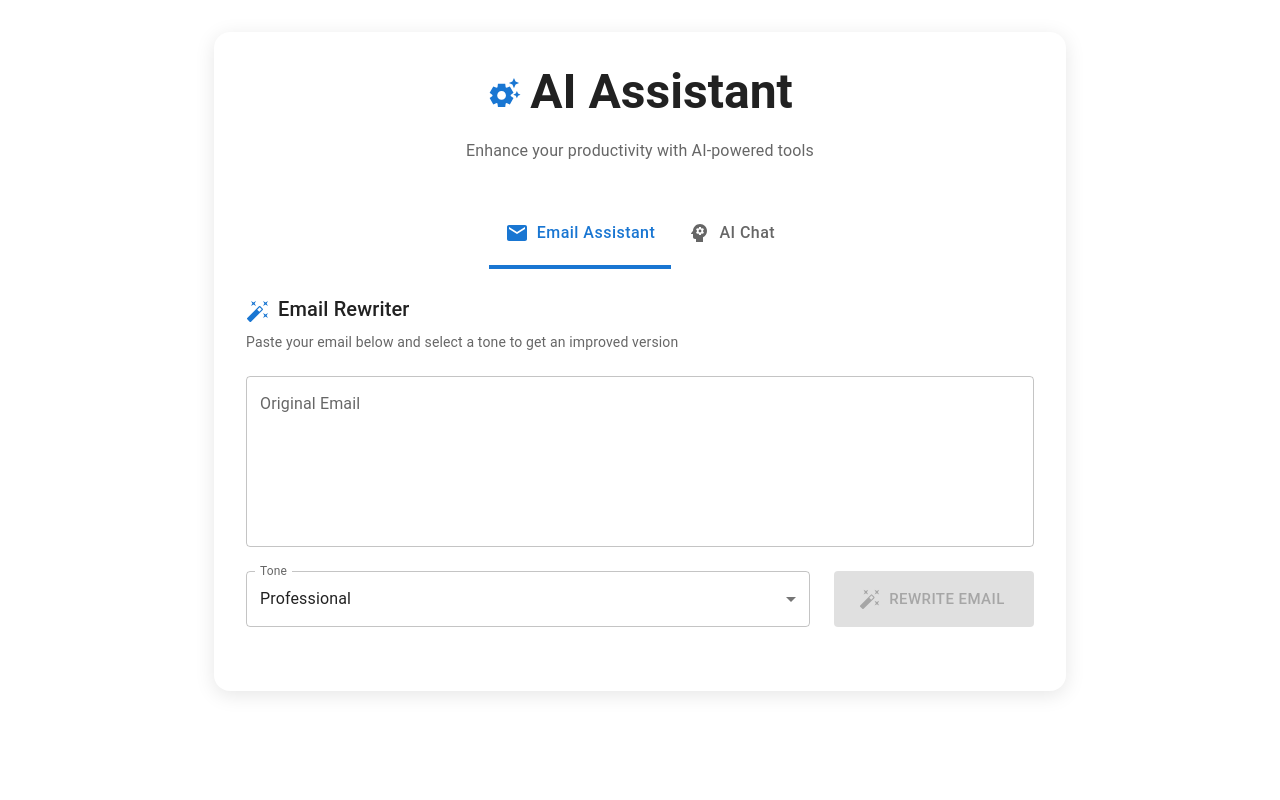
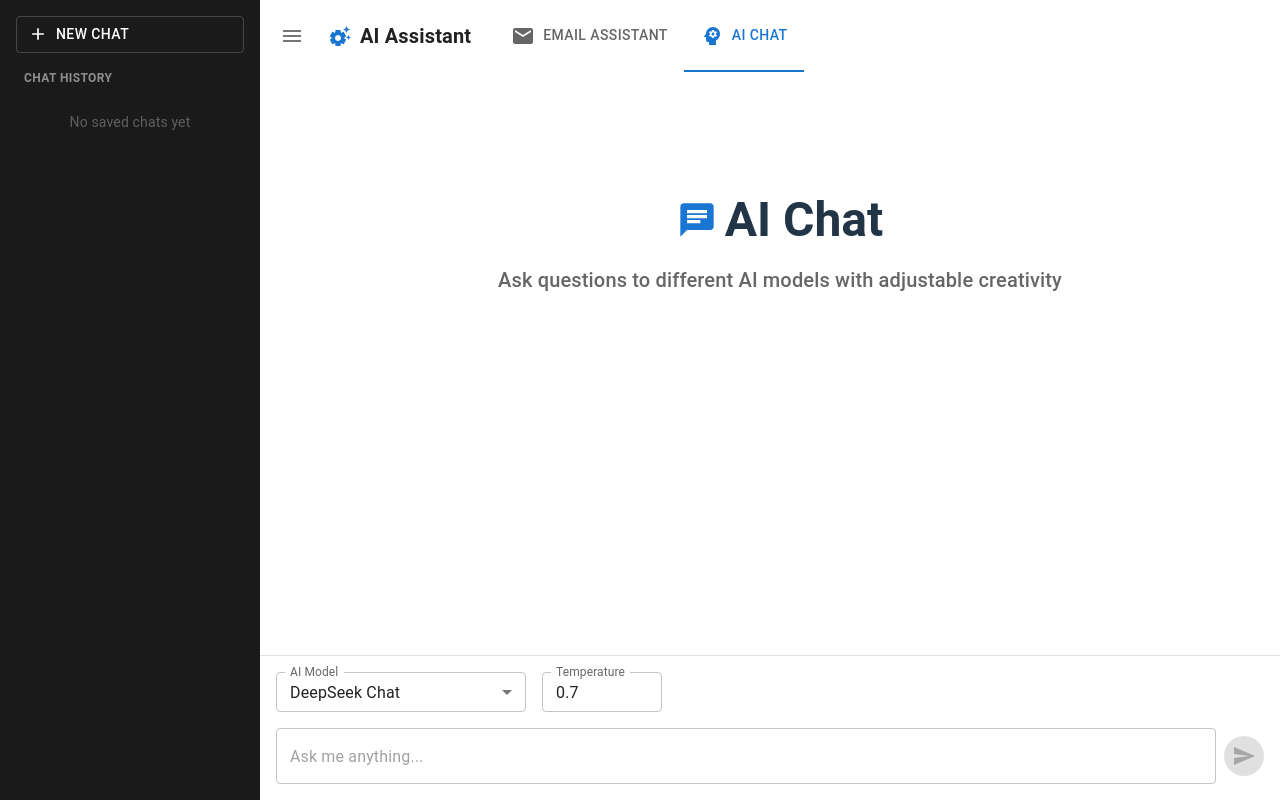
Before and after one commit to SebuBergman/AI_assistant_frontend, a React (Vite) app: page / in a window 1280 px wide. Built offline with nearby package versions, Linux system fonts and the light colour scheme.

Commit message:
Refactor: redid the whole UI to resemble chatgpt's chat screen

```diff
--- a/src/pages/Home.tsx
+++ b/src/pages/Home.tsx
@@ -1,89 +1,60 @@
-import { useState } from "react";
+
+import React, { useState, useRef, useEffect } from 'react';
 import {
   Box,
   Button,
-  Container,
+  TextField,
+  Select,
   MenuItem,
-  Select,
-  TextField,
   Typography,
-  Paper,
-  Avatar,
+  IconButton,
+  Drawer,
+  AppBar,
+  Toolbar,
+  Tab,
+  Tabs,
   LinearProgress,
-  Divider,
-  Tabs,
-  Tab,
-  styled,
-  useTheme,
+  Alert,
   FormControl,
   InputLabel,
-  Alert,
-} from "@mui/material";
-import { rewriteEmail, askAI } from "../components/API_requests";
-import { tones, deepseekModels, chatgptModels, claudeModels } from "../components/data";
+  ListSubheader,
+} from '@mui/material';
 import {
+  Menu as MenuIcon,
+  Add as AddIcon,
   Email,
+  Psychology,
+  AutoFixHigh,
   Chat,
-  AutoFixHigh,
-  Psychology,
+  Send,
   SettingsSuggest,
-  Lightbulb,
-  Maximize,
-} from "@mui/icons-material";
-import { Streamdown } from "streamdown";
+  Close as CloseIcon,
+} from '@mui/icons-material';
+import { useTheme } from '@mui/material/styles';
 
-const StyledPaper = styled(Paper)(({ theme }) => ({
-  padding: theme.spacing(4),
-  borderRadius: "16px",
-  boxShadow: "0px 4px 20px rgba(0, 0, 0, 0.1)",
-  background: theme.palette.background.paper,
-}));
+import { askAI, rewriteEmail } from '../components/API_requests';
+import { chatgptModels, claudeModels, deepseekModels, tones } from '../components/data';
 
-const FeatureTabs = styled(Tabs)({
-  marginBottom: "24px",
-  "& .MuiTabs-indicator": {
-    height: 4,
-  },
-});
+export default function AIAssistant() {
+  const theme = useTheme();
+  const [sidebarOpen, setSidebarOpen] = useState(true);
+  const [activeFeature, setActiveFeature] = useState('ai');
+  const [prompt, setPrompt] = useState('');
+  const [email, setEmail] = useState('');
+  const [tone, setTone] = useState('professional');
+  const [selectedModel, setSelectedModel] = useState('deepseek-chat');
+  const [temperature, setTemperature] = useState(0.7);
+  const [loading, setLoading] = useState(false);
+  const [isStreaming, setIsStreaming] = useState(false);
+  const [response, setResponse] = useState('');
+  const [result, setResult] = useState('');
+  const [reasoning, setReasoning] = useState('');
+  const [error, setError] = useState('');
+  const chatEndRef = useRef<HTMLDivElement | null>(null);
 
-const FeatureTab = styled(Tab)(({ theme }) => ({
-  textTransform: "none",
-  fontSize: "1rem",
-  fontWeight: 500,
-  minWidth: "120px",
-  "&.Mui-selected": {
-    color: theme.palette.primary.main,
-  },
-}));
-
-export default function Home() {
-  const theme = useTheme();
-  const [activeFeature, setActiveFeature] = useState<"email" | "ai">("email");
-  const [email, setEmail] = useState("");
-  const [tone, setTone] = useState("professional");
-  const [prompt, setPrompt] = useState("");
-  const [result, setResult] = useState("");
-  const [loading, setLoading] = useState(false);
-  const [selectedModel, setSelectedModel] = useState("deepseek-chat");
-  const [temperature, setTemperature] = useState(0.7);
-  const [error, setError] = useState("");
-
-  const [response, setResponse] = useState('');
-  const [reasoning, setReasoning] = useState('');
-  const [isStreaming, setIsStreaming] = useState(false);
-
-  const handleEmailSubmit = async () => {
-    setLoading(true);
-    setResult("");
-    try {
-      const response = await rewriteEmail(email, tone);
-      setResult(response);
-    } catch (err) {
-      setError("Failed to rewrite email. Please try again.");
-    } finally {
-      setLoading(false);
-    }
-  };
+  useEffect(() => {
+    chatEndRef.current?.scrollIntoView({ behavior: 'smooth' });
+  }, [response, result, reasoning]);
 
   const handleStream = async () => {
     if (!prompt || !selectedModel) return;
@@ -133,7 +104,6 @@ export default function Home() {
                 break;
               }
 
-              // Handle different content types (for deepseek-reasoner)
               if (data.type === "reasoning") {
                 setReasoning((prev) => prev + data.content);
               } else if (data.type === "content" || data.content) {
@@ -145,90 +115,303 @@ export default function Home() {
           }
         }
       }
-    } catch (error: any) {
+    } catch (error) {
       console.error("Streaming error:", error);
-      setError(`Streaming error: ${error.message || "Unknown error"}`);
+      setError(`Streaming error: ${error || "Unknown error"}`);
     } finally {
       setIsStreaming(false);
       setLoading(false);
+      setCurrentInput('');
+    }
+  };
+
+  const handleEmailSubmit = async () => {
+    setLoading(true);
+    setResult("");
+    setError("");
+    try {
+      const response = await rewriteEmail(email, tone);
+      setResult(response);
+    } catch (err) {
+      setError("Failed to rewrite email. Please try again.");
+    } finally {
+      setLoading(false);
+      setCurrentInput('');
+    }
+  };
+
+  const handleSend = () => {
+    if (activeFeature === 'email') {
+      handleEmailSubmit();
+    } else {
+      handleStream();
+    }
+  };
+
+  const currentInput = activeFeature === 'email' ? email : prompt;
+  const setCurrentInput = (value: React.SetStateAction<string>) => {
+    if (activeFeature === 'email') {
+      setEmail(value);
+    } else {
+      setPrompt(value);
     }
   };
 
   return (
-    <Container maxWidth="md" sx={{ py: 4 }}>
-      <StyledPaper>
-        {/* Header */}
-        <Box textAlign="center" mb={4}>
-          <Typography variant="h3" fontWeight="bold" gutterBottom>
-            <Box
-              display="flex"
-              alignItems="center"
-              justifyContent="center"
-              gap={1}
+    <Box sx={{ display: 'flex', height: '100vh', overflow: 'hidden' }}>
+      {/* Sidebar */}
+      <Drawer
+        variant="persistent"
+        open={sidebarOpen}
+        sx={{
+          width: sidebarOpen ? 260 : 0,
+          flexShrink: 0,
+          '& .MuiDrawer-paper': {
+            width: 260,
+            boxSizing: 'border-box',
+            bgcolor: '#1a1a1a',
+            borderRight: 'none',
+          },
+        }}
       >
-              <SettingsSuggest fontSize="large" color="primary" />
+        <Box sx={{ p: 2, display: 'flex', flexDirection: 'column', height: '100%' }}>
+          <Button
+            variant="outlined"
+            startIcon={<AddIcon />}
+            fullWidth
+            sx={{
+              mb: 2,
+              justifyContent: 'flex-start',
+              color: 'white',
+              borderColor: 'rgba(255,255,255,0.2)',
+              '&:hover': {
+                borderColor: 'rgba(255,255,255,0.3)',
+                bgcolor: 'rgba(255,255,255,0.05)',
+              }
+            }}
+          >
+            New Chat
+          </Button>
+
+          <Typography variant="caption" sx={{ px: 1, mb: 1, color: 'rgba(255,255,255,0.5)', fontWeight: 600 }}>
+            CHAT HISTORY
+          </Typography>
+
+          <Box sx={{ flex: 1, overflow: 'auto' }}>
+            <Typography variant="body2" sx={{ px: 1, py: 2, textAlign: 'center', color: 'rgba(255,255,255,0.3)' }}>
+              No saved chats yet
+            </Typography>
+          </Box>
+        </Box>
+      </Drawer>
+
+      {/* Main Content */}
+      <Box sx={{ flex: 1, display: 'flex', flexDirection: 'column', overflow: 'hidden' }}>
+        {/* Top AppBar with Tabs */}
+        <AppBar position="static" color="default" elevation={1} sx={{ bgcolor: 'white' }}>
+          <Toolbar>
+            <IconButton
+              edge="start"
+              onClick={() => setSidebarOpen(!sidebarOpen)}
+              sx={{ mr: 2 }}
+            >
+              <MenuIcon />
+            </IconButton>
+
+            <Box sx={{ display: 'flex', alignItems: 'center', gap: 1, mr: 3 }}>
+              <SettingsSuggest color="primary" />
+              <Typography variant="h6" fontWeight="bold">
                 AI Assistant
-            </Box>
-          </Typography>
-          <Typography variant="subtitle1" color="text.secondary">
-            Enhance your productivity with AI-powered tools
               </Typography>
             </Box>
 
-        {/* Feature Selection Tabs */}
-        <FeatureTabs
-          value={activeFeature === "email" ? 0 : 1}
+            <Tabs
+              value={activeFeature === 'email' ? 0 : 1}
               onChange={(_, newValue) =>
-            setActiveFeature(newValue === 0 ? "email" : "ai")
+                setActiveFeature(newValue === 0 ? 'email' : 'ai')
               }
-          centered
             >
-          <FeatureTab
-            icon={<Email />}
-            iconPosition="start"
-            label="Email Assistant"
-          />
-          <FeatureTab
-            icon={<Psychology />}
-            iconPosition="start"
-            label="AI Chat"
-          />
-        </FeatureTabs>
+              <Tab icon={<Email />} iconPosition="start" label="Email Assistant" />
+              <Tab icon={<Psychology />} iconPosition="start" label="AI Chat" />
+            </Tabs>
+          </Toolbar>
+        </AppBar>
 
-        {/* Error Alert */}
+        {/* Chat Area */}
+        <Box
+          sx={{
+            flex: 1,
+            overflow: 'auto',
+            bgcolor: 'background.default',
+          }}
+        >
+          <Box sx={{ maxWidth: 1000, width: '100%', mx: 'auto', p: 3 }}>
             {error && (
-          <Alert severity="error" sx={{ mb: 3 }} onClose={() => setError("")}>
+              <Alert
+                severity="error"
+                sx={{ mb: 3 }}
+                onClose={() => setError('')}
+                action={
+                  <IconButton size="small" onClick={() => setError('')}>
+                    <CloseIcon fontSize="small" />
+                  </IconButton>
+                }
+              >
                 {error}
               </Alert>
             )}
 
-        {activeFeature === "email" ? (
+            {/* Welcome Message */}
+            {!response && !result && (
+              <Box textAlign="center" py={12}>
+                <Box display="flex" alignItems="center" justifyContent="center" gap={1} mb={2}>
+                  {activeFeature === 'email' ? (
                     <>
-            <Typography variant="h6" fontWeight="medium" gutterBottom>
-              <AutoFixHigh
-                color="primary"
-                sx={{ verticalAlign: "middle", mr: 1 }}
-              />
+                      <AutoFixHigh sx={{ fontSize: 40 }} color="primary" />
+                      <Typography variant="h3" fontWeight="bold">
                         Email Rewriter
                       </Typography>
-            <Typography variant="body2" color="text.secondary" mb={3}>
-              Paste your email below and select a tone to get an improved
-              version
+                    </>
+                  ) : (
+                    <>
+                      <Chat sx={{ fontSize: 40 }} color="primary" />
+                      <Typography variant="h3" fontWeight="bold">
+                        AI Chat
                       </Typography>
+                    </>
+                  )}
+                </Box>
+                <Typography variant="h6" color="text.secondary">
+                  {activeFeature === 'email'
+                    ? 'Paste your email and select a tone to get an improved version'
+                    : 'Ask questions to different AI models with adjustable creativity'}
+                </Typography>
+              </Box>
+            )}
+
+            {loading && <LinearProgress sx={{ mb: 2 }} />}
+
+            {/* Reasoning Display */}
+            {reasoning && (
+              <Box
+                mb={3}
+                p={3}
+                border={`2px dashed ${theme.palette.warning.main}`}
+                borderRadius={2}
+                bgcolor={theme.palette.warning.light + '20'}
+              >
+                <Box display="flex" alignItems="center" gap={1} mb={1}>
+                  <Psychology color="warning" />
+                  <Typography variant="subtitle1" fontWeight="medium">
+                    Reasoning Process
+                  </Typography>
+                </Box>
+                <Typography
+                  variant="body2"
+                  component="pre"
+                  sx={{
+                    fontFamily: 'monospace',
+                    whiteSpace: 'pre-wrap',
+                    wordBreak: 'break-word',
+                  }}
+                >
+                  {reasoning}
+                </Typography>
+              </Box>
+            )}
+
+            {/* Response Display */}
+            {(result || response) && (
+              <Box
+                p={3}
+                border={`1px solid ${theme.palette.divider}`}
+                borderRadius={2}
+                bgcolor="background.paper"
+                boxShadow={1}
+              >
+                <Box display="flex" alignItems="center" gap={1} mb={2}>
+                  {activeFeature === 'email' ? (
+                    <>
+                      <AutoFixHigh color="primary" />
+                      <Typography variant="subtitle1" fontWeight="medium">
+                        Rewritten Email
+                      </Typography>
+                    </>
+                  ) : (
+                    <>
+                      <Chat color="primary" />
+                      <Typography variant="subtitle1" fontWeight="medium">
+                        AI Response
+                      </Typography>
+                    </>
+                  )}
+                </Box>
+                <Typography variant="body1" sx={{ whiteSpace: 'pre-wrap' }}>
+                  {result || response}
+                </Typography>
+              </Box>
+            )}
+
+            <div ref={chatEndRef} />
+          </Box>
+        </Box>
+
+        {/* Bottom Input Area */}
+        <Box
+          sx={{
+            borderTop: `1px solid ${theme.palette.divider}`,
+            bgcolor: 'background.paper',
+            p: 2,
+          }}
+        >
+          <Box sx={{ maxWidth: 1000, mx: 'auto' }}>
+            {/* Controls */}
+            <Box sx={{ display: 'flex', gap: 2, mb: 2, flexWrap: 'wrap' }}>
+              {activeFeature === 'ai' ? (
+                <>
+                  <FormControl size="small" sx={{ minWidth: 250 }}>
+                    <InputLabel>AI Model</InputLabel>
+                    <Select
+                      value={selectedModel}
+                      onChange={(e) => setSelectedModel(e.target.value)}
+                      label="AI Model"
+                    >
+                      <ListSubheader>DeepSeek Models</ListSubheader>
+                      {deepseekModels.map((model) => (
+                        <MenuItem key={model.id} value={model.id}>
+                          {model.name}
+                        </MenuItem>
+                      ))}
+                      <ListSubheader>ChatGPT Models</ListSubheader>
+                      {chatgptModels.map((model) => (
+                        <MenuItem key={model.id} value={model.id}>
+                          {model.name}
+                        </MenuItem>
+                      ))}
+                      <ListSubheader>Claude Models</ListSubheader>
+                      {claudeModels.map((model) => (
+                        <MenuItem key={model.id} value={model.id}>
+                          {model.name}
+                        </MenuItem>
+                      ))}
+                    </Select>
+                  </FormControl>
 
                   <TextField
-              fullWidth
-              multiline
-              rows={6}
-              variant="outlined"
-              label="Original Email"
-              value={email}
-              onChange={(e) => setEmail(e.target.value)}
-              sx={{ mb: 3 }}
+                    size="small"
+                    label="Temperature"
+                    type="number"
+                    value={temperature}
+                    onChange={(e) => {
+                      const val = parseFloat(e.target.value);
+                      if (val >= 0 && val <= 2) setTemperature(val);
+                    }}
+                    inputProps={{ min: 0, max: 2, step: 0.1 }}
+                    sx={{ width: 120 }}
                   />
-
-            <Box display="flex" gap={3} mb={4}>
-              <FormControl fullWidth>
+                </>
+              ) : (
+                <FormControl size="small" sx={{ minWidth: 200 }}>
                   <InputLabel>Tone</InputLabel>
                   <Select
                     value={tone}
@@ -242,223 +425,47 @@ export default function Home() {
                     ))}
                   </Select>
                 </FormControl>
+              )}
+            </Box>
 
-              <Button
-                variant="contained"
-                size="large"
-                onClick={handleEmailSubmit}
-                disabled={loading || !email.trim()}
-                sx={{ minWidth: 200 }}
-                startIcon={<AutoFixHigh />}
-              >
-                {loading ? "Rewriting..." : "Rewrite Email"}
-              </Button>
-            </Box>
-          </>
-        ) : (
-          <>
-            <Typography variant="h6" fontWeight="medium" gutterBottom>
-              <Chat color="primary" sx={{ verticalAlign: "middle", mr: 1 }} />
-              AI Chat
-            </Typography>
-            <Typography variant="body2" color="text.secondary" mb={3}>
-              Ask questions to different AI models with adjustable creativity
-            </Typography>
-
+            {/* Input Box */}
+            <Box sx={{ display: 'flex', gap: 1, alignItems: 'center' }}>
               <TextField
                 fullWidth
                 multiline
-              rows={6}
+                maxRows={6}
+                value={currentInput}
+                onChange={(e) => setCurrentInput(e.target.value)}
+                placeholder={
+                  activeFeature === 'email'
+                    ? 'Paste your email here...'
+                    : 'Ask me anything...'
+                }
                 variant="outlined"
-              label="Your question or prompt"
-              value={prompt}
-              onChange={(e) => setPrompt(e.target.value)}
-              sx={{ mb: 3 }}
+                onKeyPress={(e) => {
+                  if (e.key === 'Enter' && !e.shiftKey) {
+                    e.preventDefault();
+                    handleSend();
+                  }
+                }}
               />
-
-            <Box display="flex" gap={3} mb={4} flexWrap="wrap">
-              <FormControl sx={{ flex: 1, minWidth: 200 }}>
-                <InputLabel>AI Model</InputLabel>
-                <Select
-                  value={selectedModel}
-                  onChange={(e) => setSelectedModel(e.target.value)}
-                  label="AI Model"
-                >
-                  <Box px={2} py={1}>
-                    <Typography variant="overline" color="text.secondary">
-                      DeepSeek Models for chat and reasoning
-                    </Typography>
-                  </Box>
-                  {deepseekModels.map((model) => (
-                    <MenuItem key={model.id} value={model.id}>
-                      <Box display="flex" alignItems="center" gap={2}>
-                        <Avatar
+              <IconButton
+                color="primary"
+                onClick={handleSend}
+                disabled={loading || isStreaming || !currentInput.trim()}
                 sx={{
-                            width: 24,
-                            height: 24,
-                            bgcolor: theme.palette.primary.main,
+                  bgcolor: 'primary.main',
+                  color: 'white',
+                  '&:hover': { bgcolor: 'primary.dark' },
+                  '&.Mui-disabled': { bgcolor: 'action.disabledBackground' },
                 }}
               >
-                          <Typography variant="caption">DS</Typography>
-                        </Avatar>
-                        <Box>
-                          <Typography>{model.name}</Typography>
-                          <Typography variant="caption" color="text.secondary">
-                            {model.description}
-                          </Typography>
+                <Send />
+              </IconButton>
             </Box>
           </Box>
-                    </MenuItem>
-                  ))}
-
-                  <Divider sx={{ my: 1 }} />
-
-                  <Box px={2} py={1}>
-                    <Typography variant="overline" color="text.secondary">
-                      ChatGPT Models for various tasks
-                    </Typography>
-                  </Box>
-                  {chatgptModels.map((model) => (
-                    <MenuItem key={model.id} value={model.id}>
-                      <Box display="flex" alignItems="center" gap={2}>
-                        <Avatar
-                          sx={{
-                            width: 24,
-                            height: 24,
-                            bgcolor: theme.palette.success.main,
-                          }}
-                        >
-                          <Typography variant="caption">GPT</Typography>
-                        </Avatar>
-                        <Box>
-                          <Typography>{model.name}</Typography>
-                          <Typography variant="caption" color="text.secondary">
-                            {model.description}
-                          </Typography>
         </Box>
       </Box>
-                    </MenuItem>
-                  ))}
-
-                  <Box px={2} py={1}>
-                    <Typography variant="overline" color="text.secondary">
-                      Claude Models for programming
-                    </Typography>
     </Box>
-                  {claudeModels.map((model) => (
-                    <MenuItem key={model.id} value={model.id}>
-                      <Box display="flex" alignItems="center" gap={2}>
-                        <Avatar
-                          sx={{
-                            width: 24,
-                            height: 24,
-                            bgcolor: theme.palette.error.main,
-                          }}
-                        >
-                          <Typography variant="caption">Cld</Typography>
-                        </Avatar>
-                        <Box>
-                          <Typography>{model.name}</Typography>
-                          <Typography variant="caption" color="text.secondary">
-                            {model.description}
-                          </Typography>
-                        </Box>
-                      </Box>
-                    </MenuItem>
-                  ))}
-                </Select>
-              </FormControl>
-
-              <FormControl sx={{ width: 180 }}>
-                <TextField
-                  label="Creativity"
-                  type="number"
-                  value={temperature}
-                  onChange={(e) => {
-                    const val = parseFloat(e.target.value);
-                    if (val >= 0 && val <= 2) setTemperature(val);
-                  }}
-                  inputProps={{
-                    min: 0,
-                    max: 2,
-                    step: 0.1,
-                  }}
-                  helperText="0 = precise, 1 = creative"
-                />
-              </FormControl>
-
-              <Button
-                variant="contained"
-                size="large"
-                onClick={handleStream}
-                disabled={
-                  loading || isStreaming || !prompt.trim() || !selectedModel
-                }
-                sx={{
-                  minWidth: 120,
-                }}
-                startIcon={<Lightbulb />}
-              >
-                {isStreaming ? "Streaming..." : "Ask AI"}
-              </Button>
-            </Box>
-          </>
-        )}
-
-        {loading && <LinearProgress sx={{ mb: 3 }} />}
-
-        {/* Reasoning Display (for deepseek-reasoner) */}
-        {reasoning && (
-          <Box
-            mt={4}
-            p={3}
-            border={`2px dashed ${theme.palette.warning.main}`}
-            borderRadius="12px"
-            bgcolor={theme.palette.warning.light + "20"}
-          >
-            <Typography variant="h6" fontWeight="medium" gutterBottom>
-              <Box display="flex" alignItems="center" gap={1}>
-                <Psychology color="warning" />
-                Reasoning Process
-              </Box>
-            </Typography>
-            <Typography
-              variant="body1"
-              whiteSpace="pre-wrap"
-              sx={{ fontFamily: "monospace", fontSize: "0.9rem" }}
-            >
-              {reasoning}
-            </Typography>
-          </Box>
-        )}
-
-        {(result || response) && (
-          <Box
-            mt={4}
-            p={3}
-            border={`1px solid ${theme.palette.divider}`}
-            borderRadius="12px"
-            bgcolor={theme.palette.background.default}
-          >
-            <Typography variant="h6" fontWeight="medium" gutterBottom>
-              {activeFeature === "email" ? (
-                <Box display="flex" alignItems="center" gap={1}>
-                  <AutoFixHigh color="primary" />
-                  Rewritten Email
-                </Box>
-              ) : (
-                <Box display="flex" alignItems="center" gap={1}>
-                  <Chat color="primary" />
-                  AI Response
-                </Box>
-              )}
-            </Typography>
-            <Streamdown>
-              {result || response}
-            </Streamdown>
-          </Box>
-        )}
-      </StyledPaper>
-    </Container>
   );
 }
```
Lines whose indentation alone changed are shown as unchanged.
